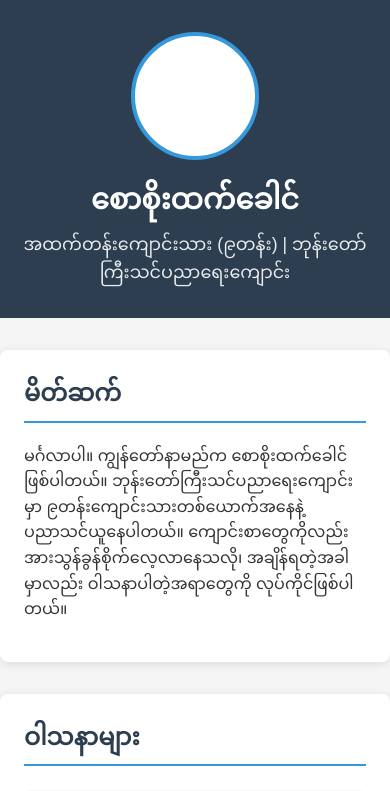
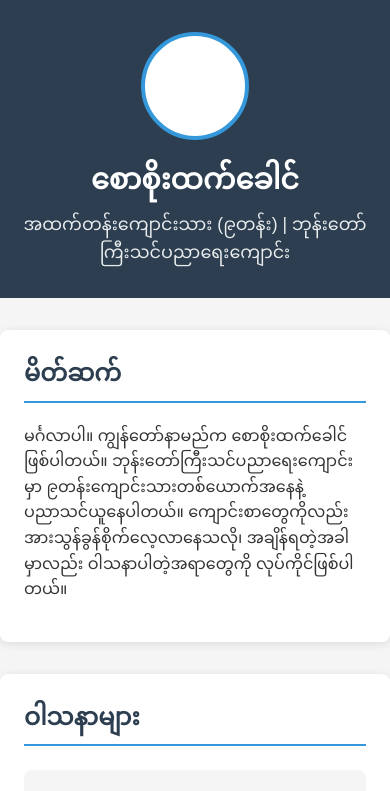
Before and after one commit to sawkhaung/sawkhaung.github.io, a plain HTML site: page index.html in a window 390 px wide. Shown: the top 791 px of the page. Drawn offline with Linux system fonts and the light colour scheme; a web font is replaced by a local one.

Commit message:
Update style.css

```diff
--- a/style.css
+++ b/style.css
@@ -194,10 +194,9 @@ footer {
     .hobby-grid {
         grid-template-columns: 1fr;
     }
-    .profile-img {
-    width: 150px;
-    height: 150px;
-    border-radius: 50%;
-    border: 3px solid #2c3e50;
-    margin-bottom: 15px;
+
+    .profile-pic {
+        width: 100px;
+        height: 100px;
+    }
 }
```
